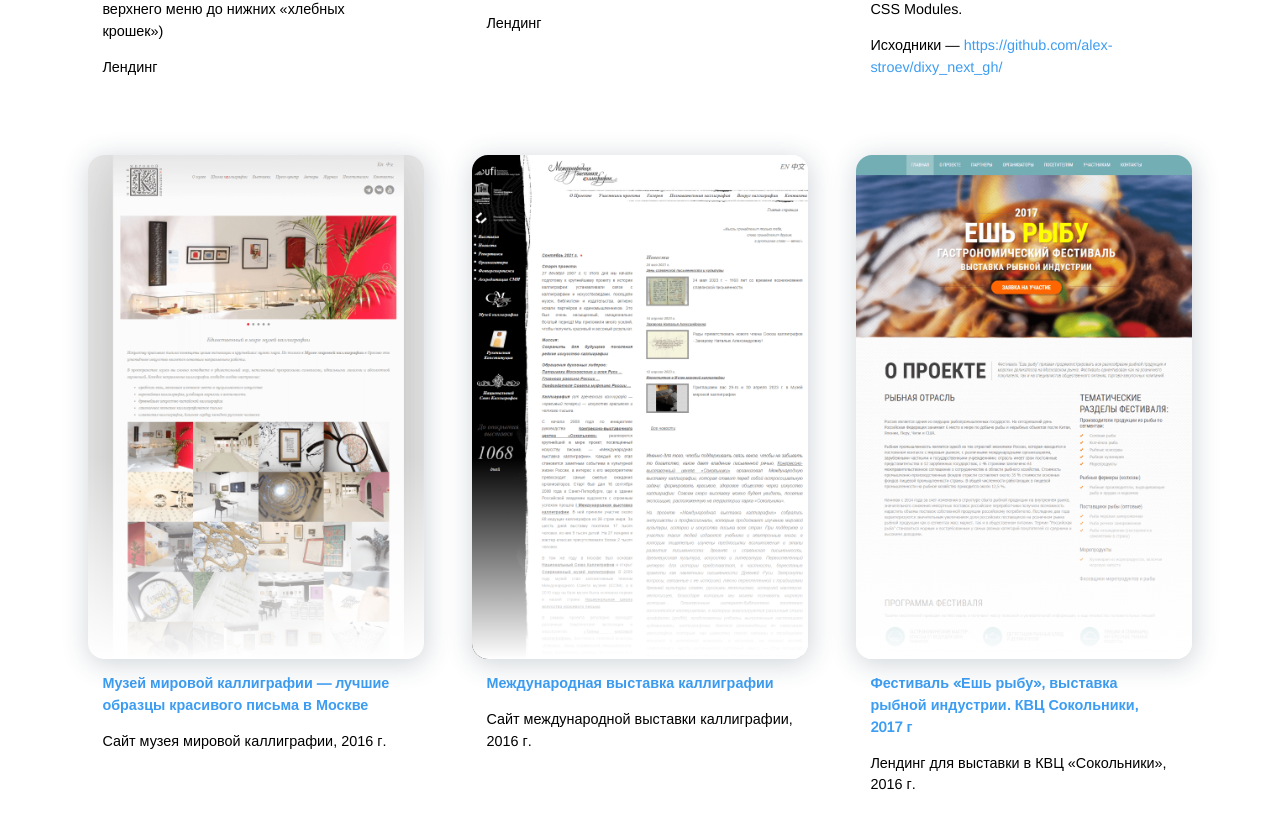
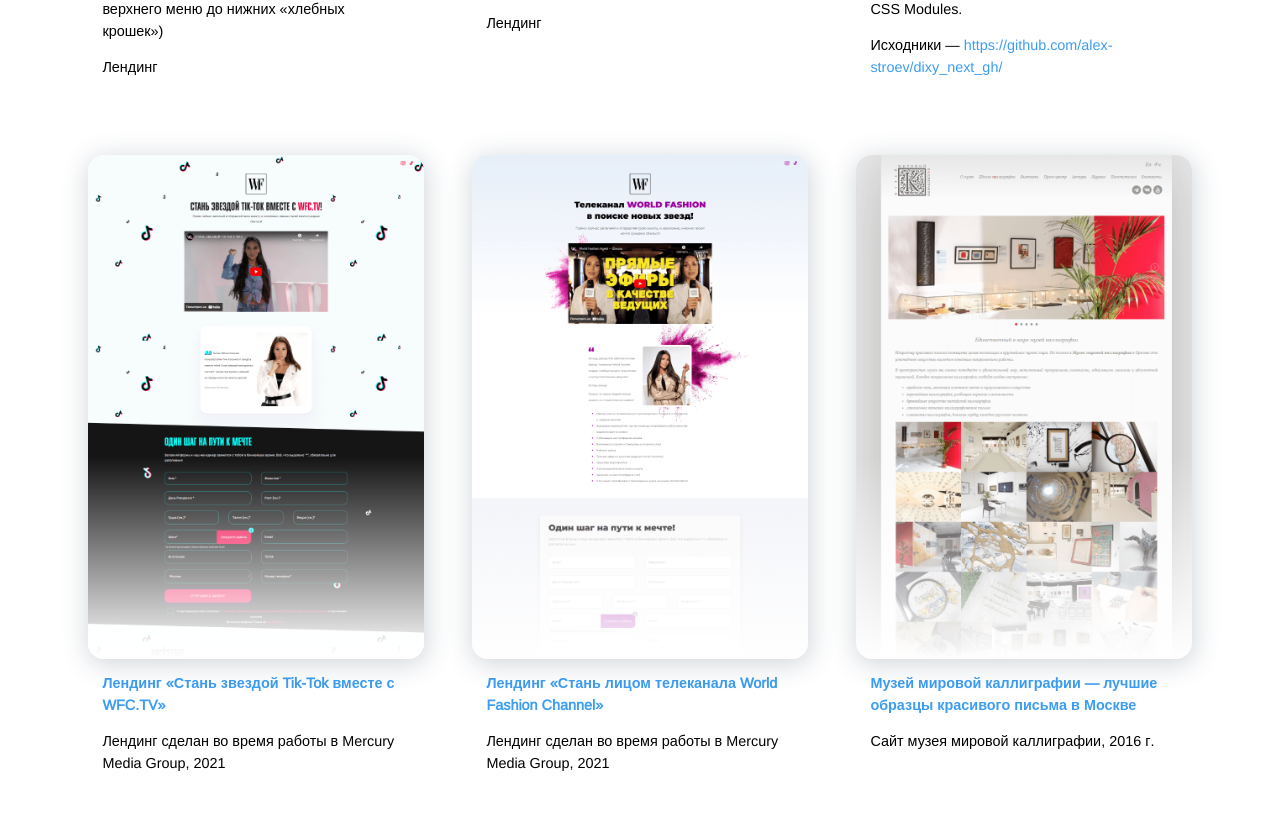
Before and after one commit to alex-stroev/alex-stroev.github.io, a Next.js app: page / in a window 1280 px wide. Shown: the part 2607-3420 px from the top of the page. Built offline with nearby package versions, Linux system fonts and the light colour scheme.

Commit message:
portfolio renewed

```diff
--- a/app/__components/PortfolioList/index.jsx
+++ b/app/__components/PortfolioList/index.jsx
@@ -130,6 +130,28 @@
                         </p>
                     </PortfolioItem>
                     <PortfolioItem
+                        img="/screens/ttstars-wfc-tv.png"
+                        title="Лендинг &laquo;Стань звездой Tik-Tok вместе с WFC.TV&raquo;"
+                        link="https://alex-stroev.github.io/ttstars.wfc.tv/"
+                        year="2021"
+                    >
+                        <p>
+                            Лендинг сделан во&nbsp;время работы в&nbsp;Mercury
+                            Media Group, 2021
+                        </p>
+                    </PortfolioItem>
+                    <PortfolioItem
+                        img="/screens/stars-wfc-tv.png"
+                        title="Лендинг &laquo;Стань лицом телеканала World Fashion Channel&raquo;"
+                        link="https://alex-stroev.github.io/stars.wfc.tv/"
+                        year="2021"
+                    >
+                        <p>
+                            Лендинг сделан во&nbsp;время работы в&nbsp;Mercury
+                            Media Group, 2021
+                        </p>
+                    </PortfolioItem>
+                    <PortfolioItem
                         img="/screens/calligraphy-museum.png"
                         title="Музей мировой каллиграфии — лучшие образцы красивого письма в Москве"
                         link="https://www.calligraphy-museum.com/"
@@ -137,28 +159,7 @@
                     >
                         <p>Сайт музея мировой каллиграфии, 2016&nbsp;г.</p>
                     </PortfolioItem>
-                    <PortfolioItem
-                        img="/screens/calligraphy-expo.png"
-                        title="Международная выставка каллиграфии"
-                        link="http://calligraphy-expo.com/"
-                        year="2016"
-                    >
-                        <p>
-                            Сайт международной выставки каллиграфии,
-                            2016&nbsp;г.
-                        </p>
-                    </PortfolioItem>
-                    <PortfolioItem
-                        img="/screens/fish-expo.png"
-                        title="Фестиваль &laquo;Ешь рыбу&raquo;, выставка рыбной индустрии. КВЦ Сокольники, 2017&nbsp;г"
-                        link="http://fish-expo.com/"
-                        year="2016"
-                    >
-                        <p>
-                            Лендинг для выставки в&nbsp;КВЦ
-                            &laquo;Сокольники&raquo;, 2016&nbsp;г.
-                        </p>
-                    </PortfolioItem>
+
                     <PortfolioItem
                         img="/screens/foodtruck-fest.png"
                         title="Фестиваль Фудтраков в Сокольниках"
```
Also changed, not shown: public/screens/stars-wfc-tv.png (added), public/screens/ttstars-wfc-tv.png (added).
